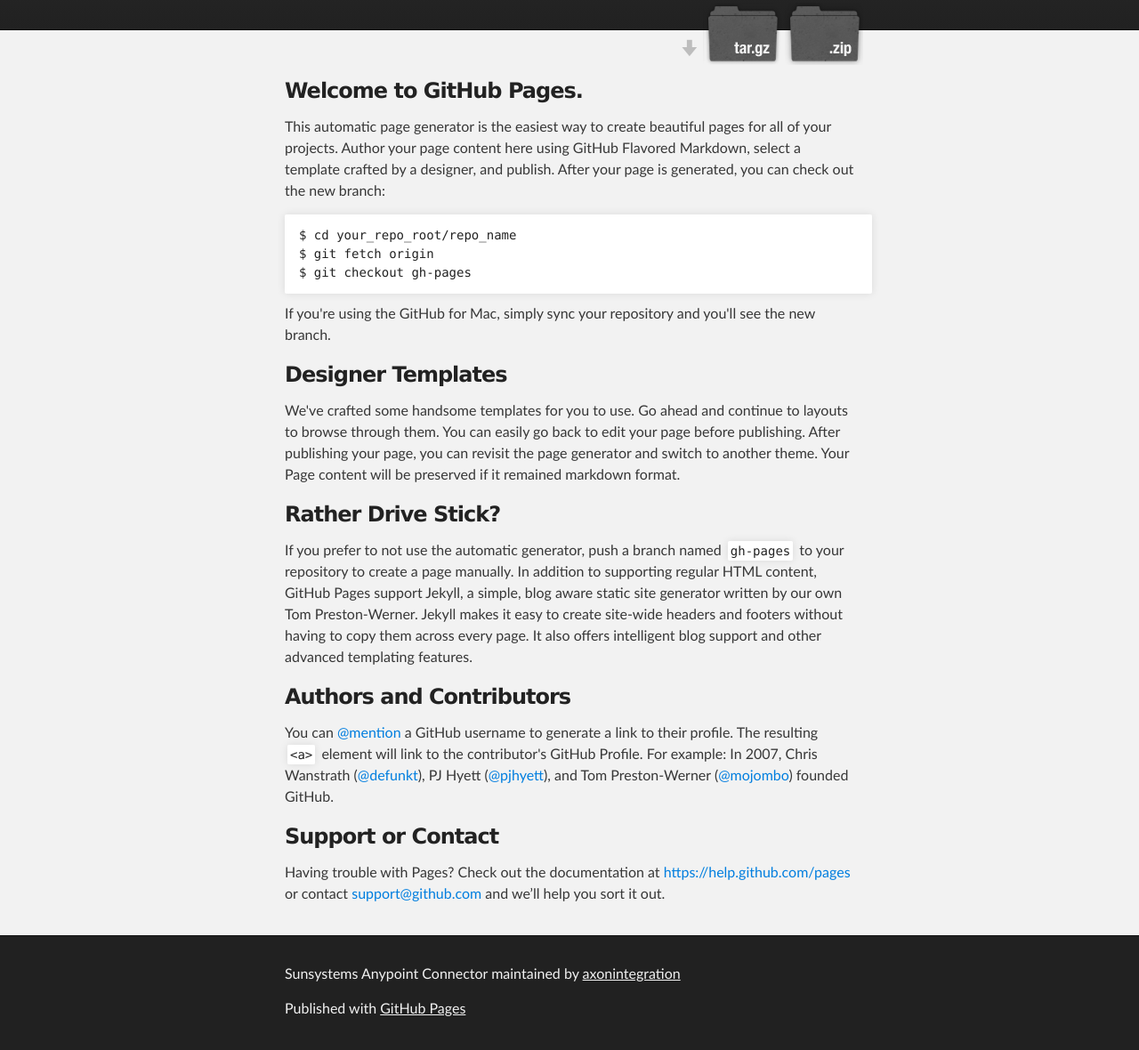
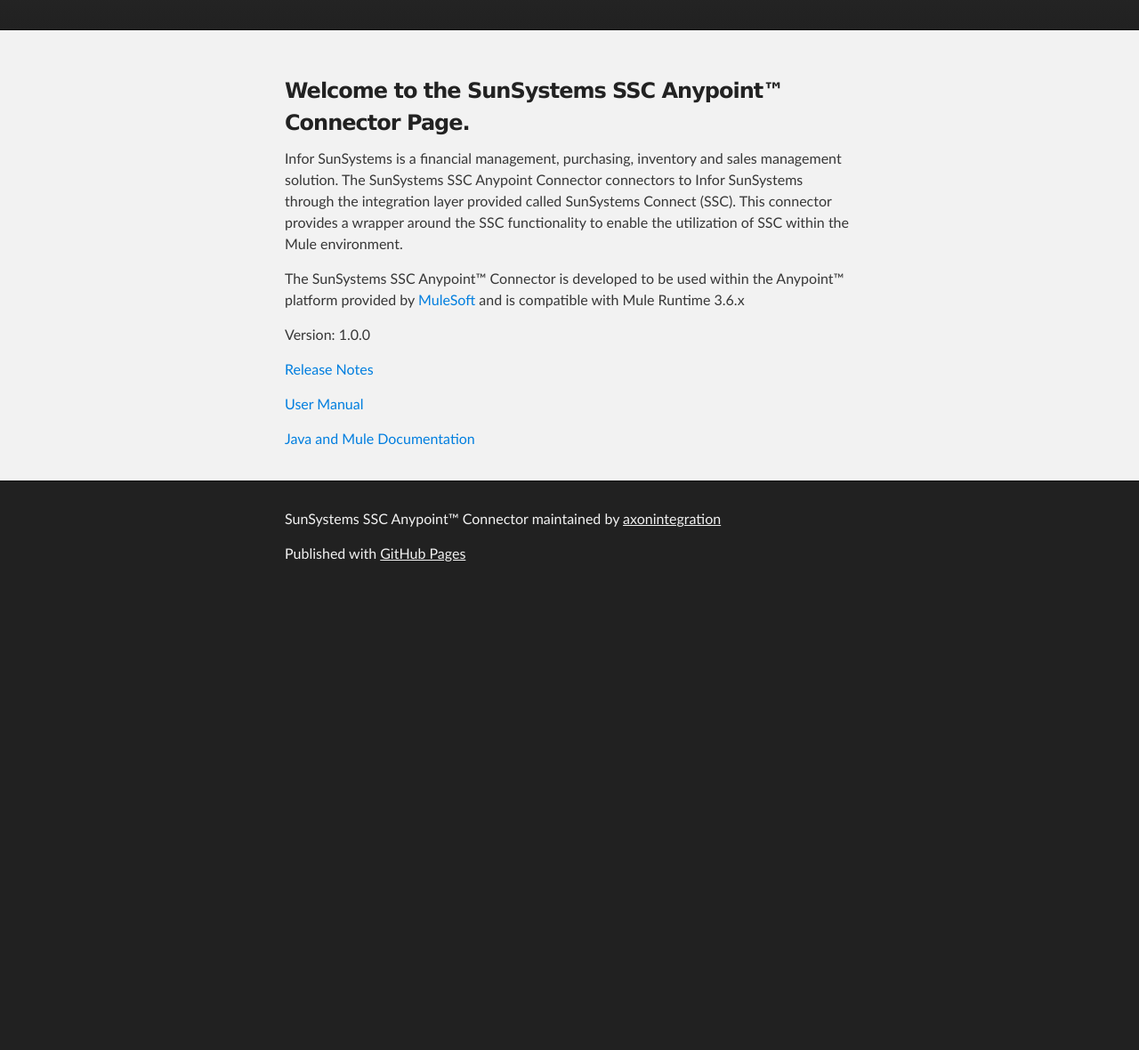
Before and after one commit to axonintegration/SunSystems-Anypoint-Connector, a plain HTML site: page index.html in a window 1280 px wide. Shown: the part 275-1455 px from the top of the page at 89% size. After the commit the page ends 944 px from the top, so only its background shows below. Drawn offline with Linux system fonts and the light colour scheme.

Commit message:
Update index.html

```diff
--- a/index.html
+++ b/index.html
@@ -4,11 +4,11 @@
   <head>
     <meta charset='utf-8'>
     <meta http-equiv="X-UA-Compatible" content="chrome=1">
-    <meta name="description" content="Sunsystems Anypoint Connector : Connects to Infor SunSystems through the integration layer provided called SunSystems Connect (SSC).">
+    <meta name="description" content="Maximo Anypoint Connector : Connects to Maximo through the integration layer provided by IBM Maximo Asset Management called Maximo Integration Framework (MIF).">
 
     <link rel="stylesheet" type="text/css" media="screen" href="stylesheets/stylesheet.css">
 
-    <title>Sunsystems Anypoint Connector</title>
+    <title>SunSystems SSC Anypoint&trade; Connector</title>
   </head>
 
   <body>
@@ -16,15 +16,15 @@
     <!-- HEADER -->
     <div id="header_wrap" class="outer">
         <header class="inner">
-          <a id="forkme_banner" href="https://github.com/axonintegration/SunSystems-Anypoint-Connector">View on GitHub</a>
+          <a id="forkme_banner" href="https://github.com/axonintegration/Maximo-Anypoint-Connector">View on GitHub</a>
 
-          <h1 id="project_title">Sunsystems Anypoint Connector</h1>
+          <h1 id="project_title">SunSystems SSC Anypoint&trade; Connector</h1>
           <h2 id="project_tagline">Connects to Infor SunSystems through the integration layer provided called SunSystems Connect (SSC).</h2>
 
-            <section id="downloads">
-              <a class="zip_download_link" href="https://github.com/axonintegration/SunSystems-Anypoint-Connector/zipball/master">Download this project as a .zip file</a>
-              <a class="tar_download_link" href="https://github.com/axonintegration/SunSystems-Anypoint-Connector/tarball/master">Download this project as a tar.gz file</a>
-            </section>
+          <!--  <section id="downloads">-->
+            <!--  <a class="zip_download_link" href="https://github.com/axonintegration/Maximo-Anypoint-Connector/zipball/master">Download this project as a .zip file</a>-->
+              <!--<a class="tar_download_link" href="https://github.com/axonintegration/Maximo-Anypoint-Connector/tarball/master">Download this project as a tar.gz file</a>-->
+            <!--</section>-->
         </header>
     </div>
 
@@ -32,43 +32,25 @@
     <div id="main_content_wrap" class="outer">
       <section id="main_content" class="inner">
         <h3>
-<a id="welcome-to-github-pages" class="anchor" href="#welcome-to-github-pages" aria-hidden="true"><span class="octicon octicon-link"></span></a>Welcome to GitHub Pages.</h3>
 
-<p>This automatic page generator is the easiest way to create beautiful pages for all of your projects. Author your page content here using GitHub Flavored Markdown, select a template crafted by a designer, and publish. After your page is generated, you can check out the new branch:</p>
+<a id="welcome-to-github-pages" class="anchor" href="#welcome-to-github-pages" aria-hidden="true"><span class="octicon octicon-link"></span></a>Welcome to the SunSystems SSC Anypoint&trade; Connector Page.</h3>
 
-<pre><code>$ cd your_repo_root/repo_name
-$ git fetch origin
-$ git checkout gh-pages
-</code></pre>
+<p>Infor SunSystems is a financial management, purchasing, inventory and sales management solution.  The SunSystems SSC Anypoint Connector connectors to Infor SunSystems through the integration layer provided called SunSystems Connect (SSC).  This connector provides a wrapper around the SSC functionality to enable the utilization of SSC within the Mule environment.   </p>
 
-<p>If you're using the GitHub for Mac, simply sync your repository and you'll see the new branch.</p>
+<p>The SunSystems SSC Anypoint&trade; Connector is developed to be used within the Anypoint&trade; platform provided by <a target="_blank" href="https://www.mulesoft.com/">MuleSoft</a> and is compatible with Mule Runtime 3.6.x</p>
 
-<h3>
-<a id="designer-templates" class="anchor" href="#designer-templates" aria-hidden="true"><span class="octicon octicon-link"></span></a>Designer Templates</h3>
+<p>Version: 1.0.0</p>
+<p><a target="_blank" href="https://github.com/axonintegration/SunSystems-Anypoint-Connector/wiki/Release-Notes">Release Notes</a></p>
+<p><a target="_blank" href="https://github.com/axonintegration/SunSystems-Anypoint-Connector/wiki/User-Manual">User Manual</a></p>
+<p><a target="_blank" href="apidocs/index.html">Java and Mule Documentation</a></p>
 
-<p>We've crafted some handsome templates for you to use. Go ahead and continue to layouts to browse through them. You can easily go back to edit your page before publishing. After publishing your page, you can revisit the page generator and switch to another theme. Your Page content will be preserved if it remained markdown format.</p>
 
-<h3>
-<a id="rather-drive-stick" class="anchor" href="#rather-drive-stick" aria-hidden="true"><span class="octicon octicon-link"></span></a>Rather Drive Stick?</h3>
-
-<p>If you prefer to not use the automatic generator, push a branch named <code>gh-pages</code> to your repository to create a page manually. In addition to supporting regular HTML content, GitHub Pages support Jekyll, a simple, blog aware static site generator written by our own Tom Preston-Werner. Jekyll makes it easy to create site-wide headers and footers without having to copy them across every page. It also offers intelligent blog support and other advanced templating features.</p>
-
-<h3>
-<a id="authors-and-contributors" class="anchor" href="#authors-and-contributors" aria-hidden="true"><span class="octicon octicon-link"></span></a>Authors and Contributors</h3>
-
-<p>You can <a href="https://github.com/blog/821" class="user-mention">@mention</a> a GitHub username to generate a link to their profile. The resulting <code>&lt;a&gt;</code> element will link to the contributor's GitHub Profile. For example: In 2007, Chris Wanstrath (<a href="https://github.com/defunkt" class="user-mention">@defunkt</a>), PJ Hyett (<a href="https://github.com/pjhyett" class="user-mention">@pjhyett</a>), and Tom Preston-Werner (<a href="https://github.com/mojombo" class="user-mention">@mojombo</a>) founded GitHub.</p>
-
-<h3>
-<a id="support-or-contact" class="anchor" href="#support-or-contact" aria-hidden="true"><span class="octicon octicon-link"></span></a>Support or Contact</h3>
-
-<p>Having trouble with Pages? Check out the documentation at <a href="https://help.github.com/pages">https://help.github.com/pages</a> or contact <a href="mailto:support@github.com">support@github.com</a> and we’ll help you sort it out.</p>
-      </section>
     </div>
 
     <!-- FOOTER  -->
     <div id="footer_wrap" class="outer">
       <footer class="inner">
-        <p class="copyright">Sunsystems Anypoint Connector maintained by <a href="https://github.com/axonintegration">axonintegration</a></p>
+        <p class="copyright">SunSystems SSC Anypoint&trade; Connector maintained by <a href="https://github.com/axonintegration">axonintegration</a></p>
         <p>Published with <a href="https://pages.github.com">GitHub Pages</a></p>
       </footer>
     </div>
```
